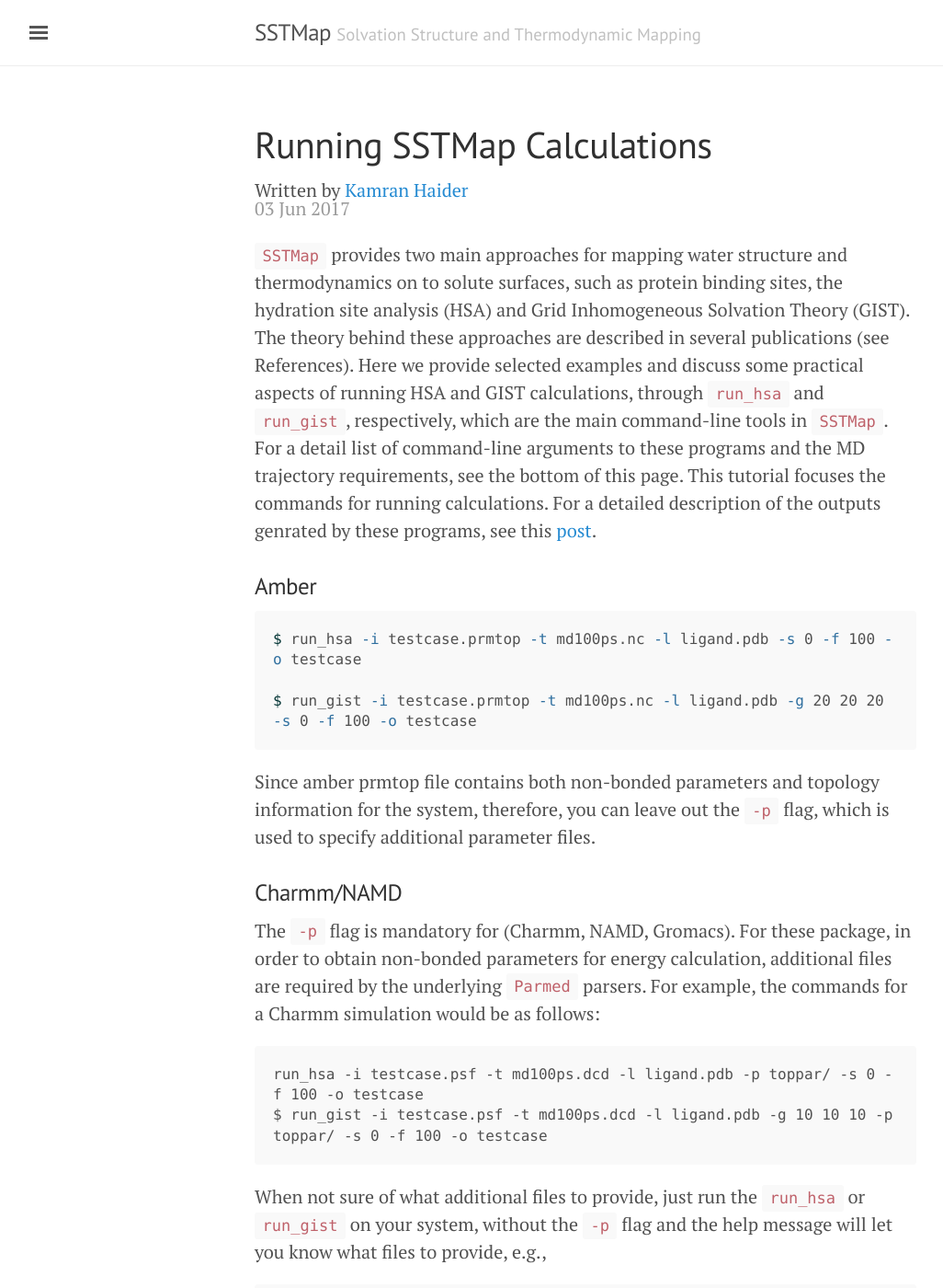
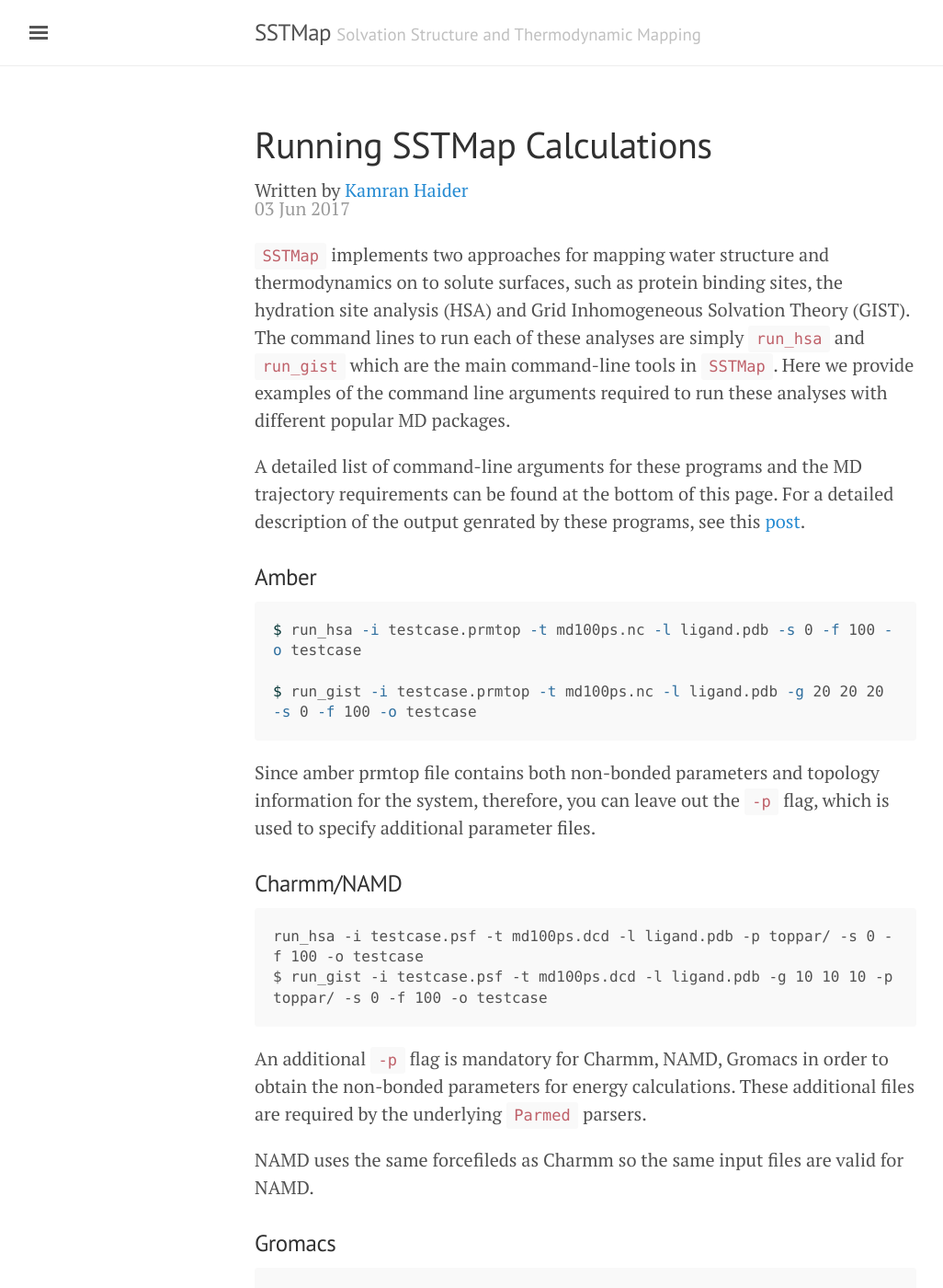
Before and after one commit to KurtzmanLab/SSTMap, a Jekyll site: the page built from _posts/2017-05-03-simple-examples.md, in a window 1280 px wide and 1400 px high. Shown: the whole window at 92% size, without its empty margins (3-1029 px from the left). Built offline with Jekyll 4.4.1, drawn with Linux system fonts in a browser that asks for light colours; formulas are drawn with MathJax 3; some of the changed text lies outside the part shown.

Commit message:
Create 2017-05-03-simple-examples.md

````diff
--- a/_posts/2017-05-03-simple-examples.md
+++ b/_posts/2017-05-03-simple-examples.md
@@ -6,9 +6,10 @@
 published: true
 ---
 
-`SSTMap` provides two main approaches for mapping water structure and thermodynamics on to solute surfaces, such as protein binding sites, the hydration site analysis (HSA) and Grid Inhomogeneous Solvation Theory (GIST). The theory behind these approaches are described in several publications (see References). Here we provide selected examples and discuss some practical aspects of running HSA and GIST calculations, through `run_hsa` and `run_gist`, respectively, which are the main command-line tools in `SSTMap`.
+`SSTMap` implements two approaches for mapping water structure and thermodynamics on to solute surfaces, such as protein binding sites, the hydration site analysis (HSA) and Grid Inhomogeneous Solvation Theory (GIST). The command lines to run each of these analyses are simply `run_hsa` and `run_gist` which are the main command-line tools in `SSTMap`. Here we provide examples of the command line arguments required to run these analyses with different popular MD packages.
+
 <!--more-->
-For a detail list of command-line arguments to these programs and the MD trajectory requirements, see the bottom of this page. This tutorial focuses the commands for running calculations. For a detailed description of the outputs genrated by these programs, see this [post](http://sstmap.org/2017/05/09/undestanding-output/).
+A detailed list of command-line arguments for these programs and the MD trajectory requirements can be found at the bottom of this page.  For a detailed description of the output genrated by these programs, see this [post](http://sstmap.org/2017/05/09/undestanding-output/).
 ### Amber
 ```bash
 $ run_hsa -i testcase.prmtop -t md100ps.nc -l ligand.pdb -s 0 -f 100 -o testcase
@@ -17,20 +18,14 @@
 ```
 Since amber prmtop file contains both non-bonded parameters and topology information for the system, therefore, you can leave out the `-p` flag, which is used to specify additional parameter files.
 ### Charmm/NAMD
-The `-p` flag is mandatory for (Charmm, NAMD, Gromacs). For these package, in order to obtain non-bonded parameters for energy calculation, additional files are required by the underlying `Parmed` parsers. For example, the commands for a Charmm simulation would be as follows:
+
 ```
 run_hsa -i testcase.psf -t md100ps.dcd -l ligand.pdb -p toppar/ -s 0 -f 100 -o testcase
 $ run_gist -i testcase.psf -t md100ps.dcd -l ligand.pdb -g 10 10 10 -p toppar/ -s 0 -f 100 -o testcase
 ```
+An additional `-p` flag is mandatory for Charmm, NAMD, Gromacs in order to obtain the non-bonded parameters for energy calculations. These additional files are required by the underlying `Parmed` parsers.
 
-When not sure of what additional files to provide, just run the `run_hsa` or `run_gist` on your system, without the `-p` flag and the help message will let you know what files to provide, e.g.,
-
-```
-$ run_hsa -i testcase.psf -t md100ps.dcd -l ligand.pdb -s 0 -f 100 -o testcase
-    SSTMap requires toppar as a supporting file/data for psf parameter format. Please provide it as an argument to supporting_file argument or if you are running run_gist or run_hsa, provide it as an argument to -p flag.
-    More specifically, Please provide a folder named toppar that contains charmm parameter/topology files.
-```
-NAMD uses the same forcefileds as Charmm. Hence the same commands, as shown for as Charmm, are valid for NAMD.
+NAMD uses the same forcefileds as Charmm so the same input files are valid for NAMD.
 
 ### Gromacs
 ```
````
